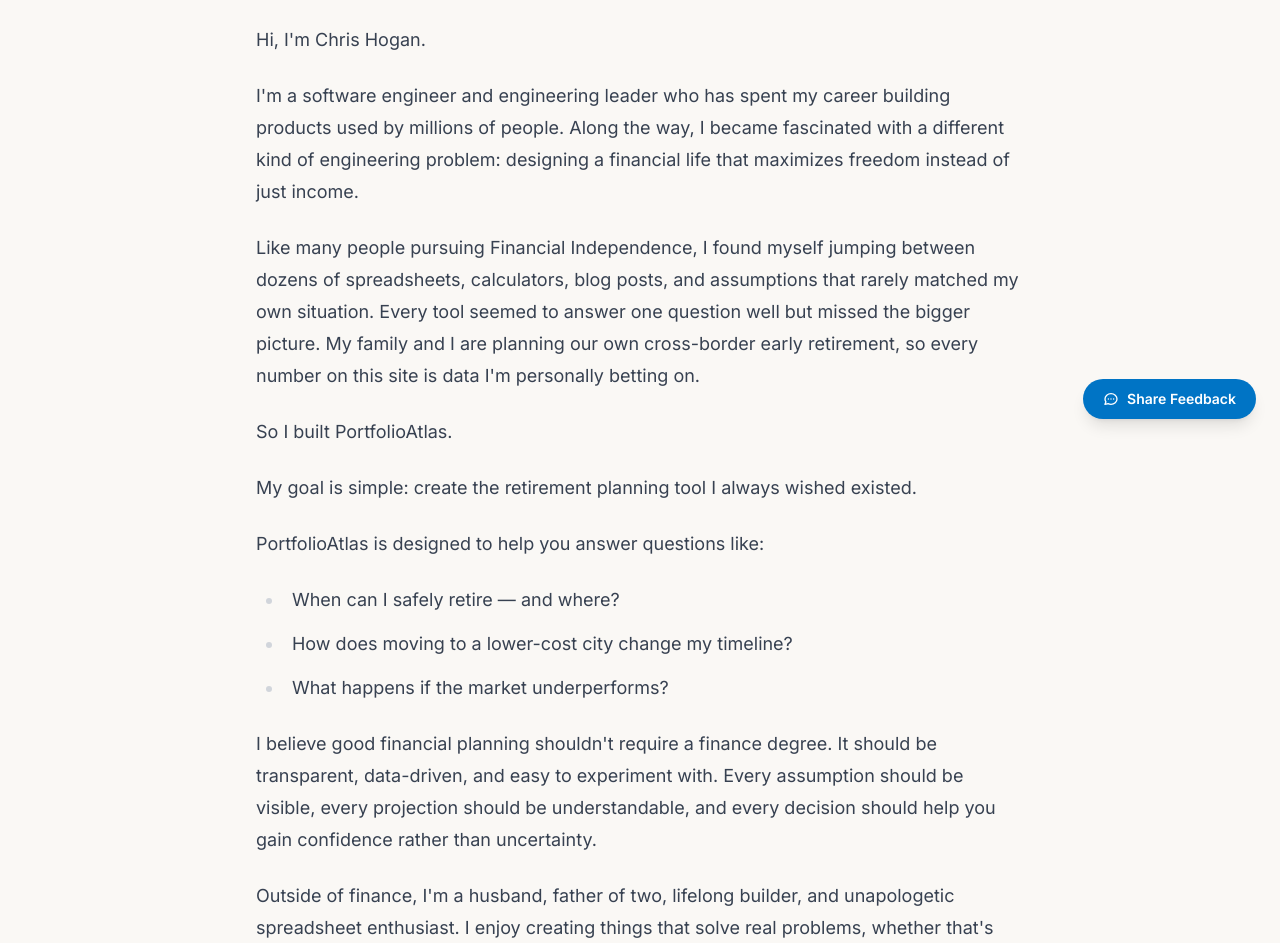
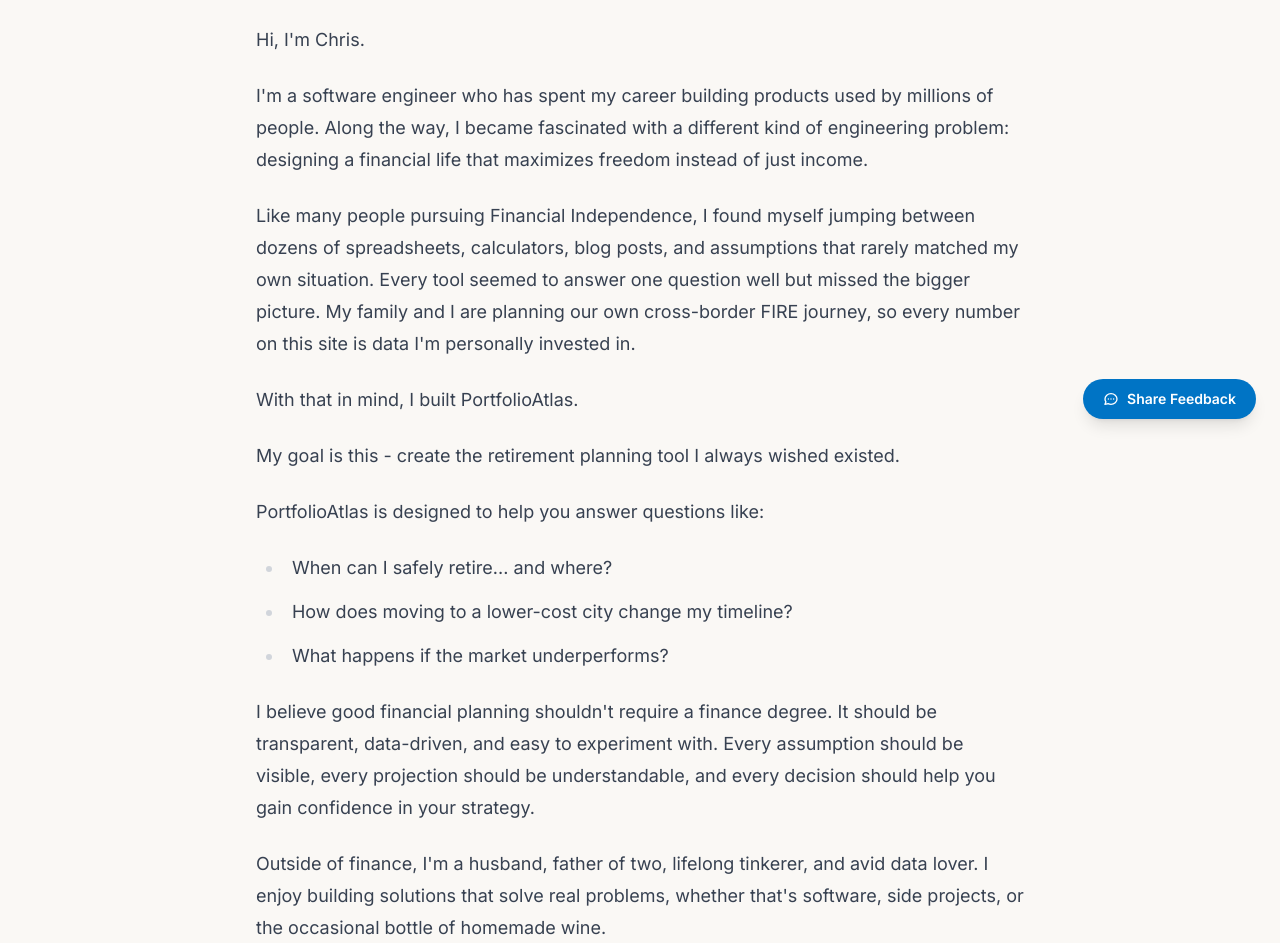
Before and after one commit to chrisHogan/PortfolioAtlas, an Astro site: page /about in a window 1280 px wide. Shown: the part 357-1300 px from the top of the page. Built offline with nearby package versions, Linux system fonts and the light colour scheme; Astro itself is replaced by a stand-in of ours.

Commit message:
fix: founder section uses first name only (copy + JSON-LD @id), owner copy tweaks

```diff
--- a/src/pages/about.astro
+++ b/src/pages/about.astro
@@ -17,8 +17,8 @@
   'url': 'https://portfolioatlas.org',
   'founder': {
     '@type': 'Person',
-    '@id': 'https://portfolioatlas.org/about#chris-hogan',
-    'name': 'Chris Hogan',
+    '@id': 'https://portfolioatlas.org/about#chris',
+    'name': 'Chris',
     'jobTitle': 'Software Engineer',
     'url': 'https://portfolioatlas.org/about',
   },
@@ -43,9 +43,9 @@
         </p>
 
         <h2 class="font-serif text-2xl font-bold text-brand-950 mt-12 mb-4">About Me</h2>
-        <p>Hi, I'm Chris Hogan.</p>
+        <p>Hi, I'm Chris.</p>
         <p>
-          I'm a software engineer and engineering leader who has spent my career building
+          I'm a software engineer who has spent my career building
           products used by millions of people. Along the way, I became fascinated with a different
           kind of engineering problem: designing a financial life that maximizes freedom
           instead of just income.
@@ -54,14 +54,14 @@
           Like many people pursuing Financial Independence, I found myself jumping between
           dozens of spreadsheets, calculators, blog posts, and assumptions that rarely matched
           my own situation. Every tool seemed to answer one question well but missed the
-          bigger picture. My family and I are planning our own cross-border early retirement,
-          so every number on this site is data I'm personally betting on.
+          bigger picture. My family and I are planning our own cross-border FIRE journey,
+          so every number on this site is data I'm personally invested in.
         </p>
-        <p>So I built PortfolioAtlas.</p>
-        <p>My goal is simple: create the retirement planning tool I always wished existed.</p>
+        <p>With that in mind, I built PortfolioAtlas.</p>
+        <p>My goal is this - create the retirement planning tool I always wished existed.</p>
         <p>PortfolioAtlas is designed to help you answer questions like:</p>
         <ul>
-          <li>When can I safely retire — and where?</li>
+          <li>When can I safely retire... and where?</li>
           <li>How does moving to a lower-cost city change my timeline?</li>
           <li>What happens if the market underperforms?</li>
         </ul>
@@ -69,11 +69,11 @@
           I believe good financial planning shouldn't require a finance degree. It should be
           transparent, data-driven, and easy to experiment with. Every assumption should be
           visible, every projection should be understandable, and every decision should help
-          you gain confidence rather than uncertainty.
+          you gain confidence in your strategy.
         </p>
         <p>
-          Outside of finance, I'm a husband, father of two, lifelong builder, and unapologetic
-          spreadsheet enthusiast. I enjoy creating things that solve real problems, whether
+          Outside of finance, I'm a husband, father of two, lifelong tinkerer, and avid
+          data lover. I enjoy building solutions that solve real problems, whether
           that's software, side projects, or the occasional bottle of homemade wine.
         </p>
         <p>
@@ -125,7 +125,7 @@
           Each city receives a <strong>FIRE Score from 1 to 10</strong> based on a weighted
           combination of four quality-of-life factors: safety (30%), healthcare quality (30%),
           infrastructure (20%), and expat friendliness (20%). Cost of living is intentionally
-          excluded — it's already addressed through the affordability filters and lifestyle tiers.
+          excluded as it's already addressed through the affordability filters and lifestyle tiers.
         </p>
         <p>
           A higher score means a better quality of life for retirees. Cities like Singapore,
```
